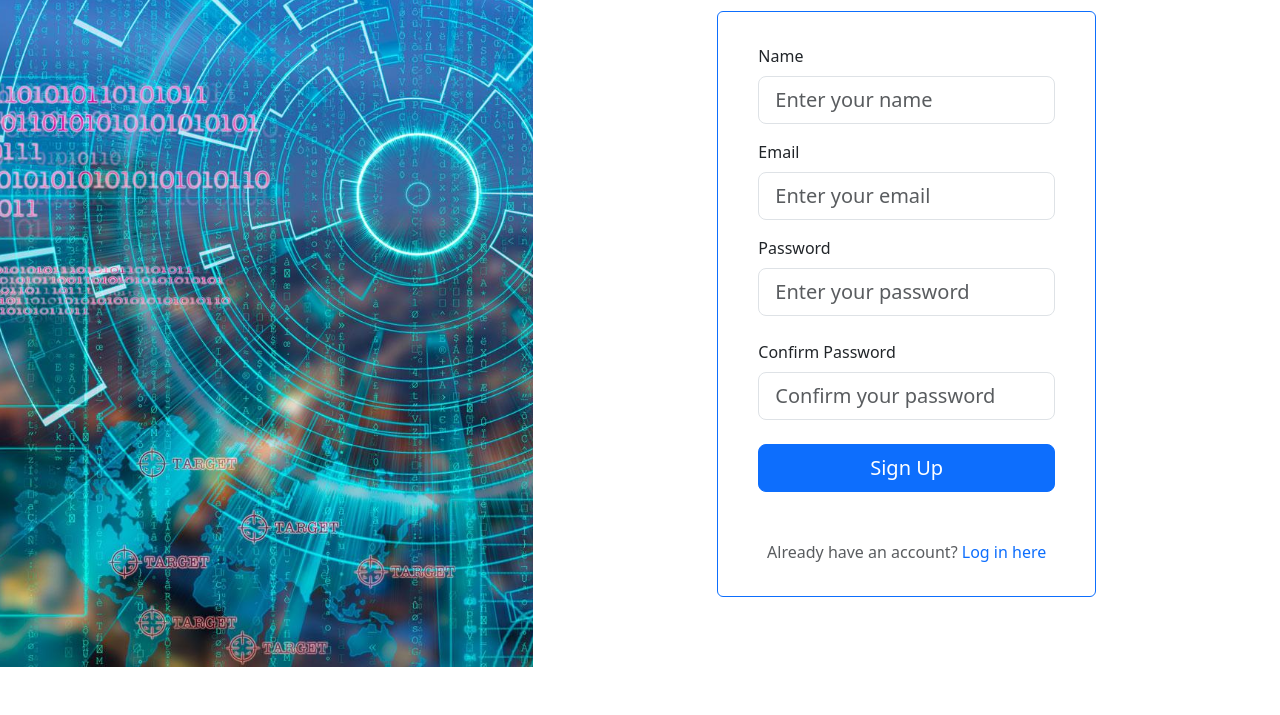
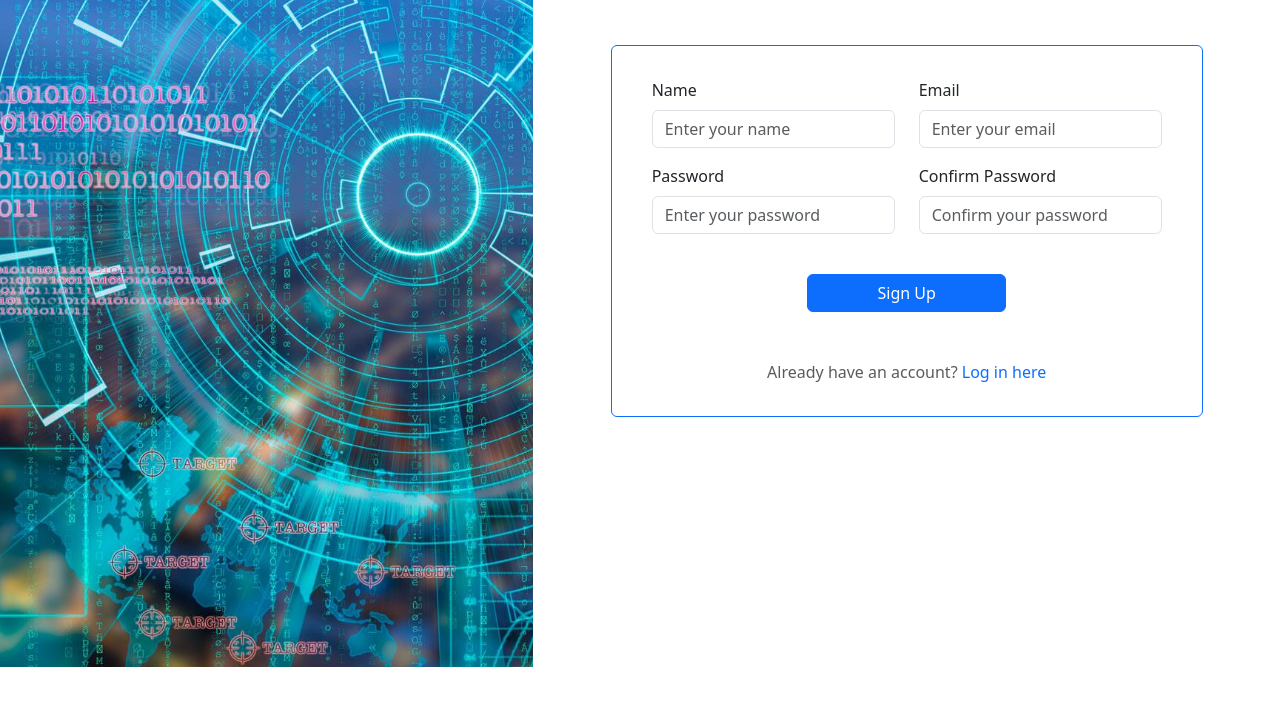
Before and after one commit to AdeNath/NewBie, a plain HTML site: page pages/signup.html in a window 1280 px wide. Shown: the part 197-912 px from the top of the page. Drawn offline with nearby package versions, Linux system fonts and the light colour scheme.

Commit message:
adjusted signup and login

```diff
--- a/assets/css/style.css
+++ b/assets/css/style.css
@@ -180,10 +180,6 @@ body {
    right: 6.5px;
 }
 
-.auth-screen {
-   overflow: hidden;
-}
-
 .authBg {
    background-image: url("../img/headerBg.jpg");
    width: 100%;
--- a/pages/signup.html
+++ b/pages/signup.html
@@ -66,23 +66,23 @@
 		</nav>
 
 		<main class="my-5 pt-3 container-fluid">
-			<div class="row">
-				<div class="d-none d-md-block col-md-6 col-xl-5 authBg"></div>
+			<div class="row signup">
+				<div class="d-none d-md-block col-md-4 col-lg-5 authBg"></div>
 
 				<div
-					class="col-12 col-sm-8 col-md-6 col-lg-5 col-xl-4 mx-auto mt-5 px-md-4"
+					class="col-12 col-sm-8 col-md-7 col-lg-6 mx-auto mt-5 px-md-4 pt-xl-5"
 				>
-					<h1 class="text-center mb-5">Sign Up</h1>
+					<h3 class="text-center mb-5">Sign Up</h3>
 
 					<form class="card px-lg-4 py-lg-3 border-primary">
-						<div class="card-body">
-							<div class="mb-3">
+						<div class="card-body row">
+							<div class="mb-3 col-12 col-md-6">
 								<label for="" class="form-label">Name</label>
 								<input
 									type="texnamet"
 									name="name"
 									id="name"
-									class="form-control form-control-lg"
+									class="form-control"
 									placeholder="Enter your name"
 									aria-describedby="nameHelpId"
 								/>
@@ -91,13 +91,13 @@
 								>
 							</div>
 
-							<div class="mb-3">
+							<div class="mb-3 col-12 col-md-6">
 								<label for="" class="form-label">Email</label>
 								<input
 									type="email"
 									name="email"
 									id="email"
-									class="form-control form-control-lg"
+									class="form-control"
 									placeholder="Enter your email"
 									aria-describedby="emailHelpId"
 								/>
@@ -106,13 +106,13 @@
 								>
 							</div>
 
-							<div class="mb-4">
+							<div class="mb-4 col-12 col-md-6">
 								<label for="" class="form-label">Password</label>
 								<input
 									type="password"
 									name="password"
 									id="password"
-									class="form-control form-control-lg"
+									class="form-control"
 									placeholder="Enter your password"
 									aria-describedby="passwordHelpId"
 								/>
@@ -120,13 +120,14 @@
 									>Enter your password</small
 								>
 							</div>
-							<div class="mb-4">
+
+							<div class="mb-4 col-12 col-md-6">
 								<label for="" class="form-label">Confirm Password</label>
 								<input
 									type="password"
 									name="confirm_password"
 									id="confirm_password"
-									class="form-control form-control-lg"
+									class="form-control"
 									placeholder="Confirm your password"
 									aria-describedby="confirmPasswordHelpId"
 								/>
@@ -135,12 +136,12 @@
 								>
 							</div>
 
-							<div class="d-grid gap-2">
+							<div class="d-grid gap-2 col-md-5 mx-auto mt-3">
 								<button
 									type="submit"
 									name="signup"
 									id=""
-									class="btn btn-lg btn-primary"
+									class="btn btn-primary"
 								>
 									Sign Up
 								</button>
```
Also changed, not shown: pages/login.html (+6 -8 lines).
